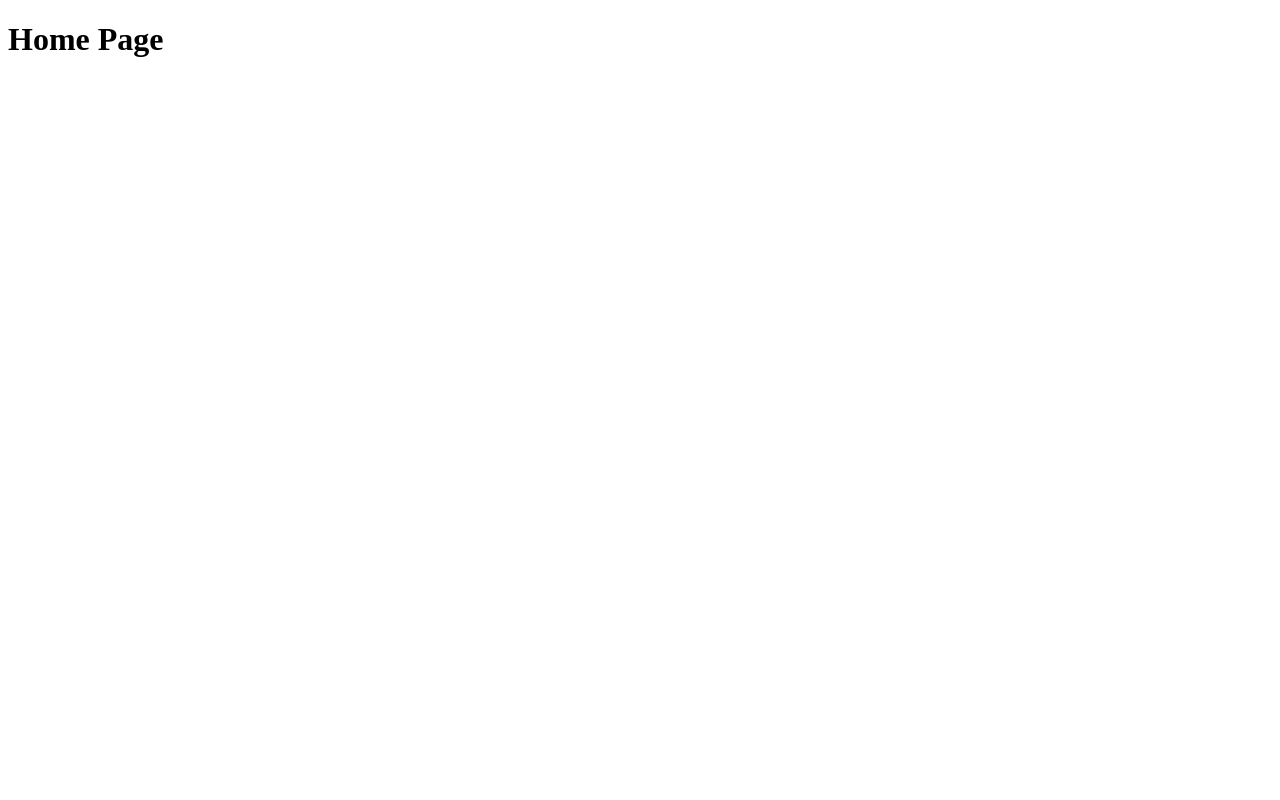
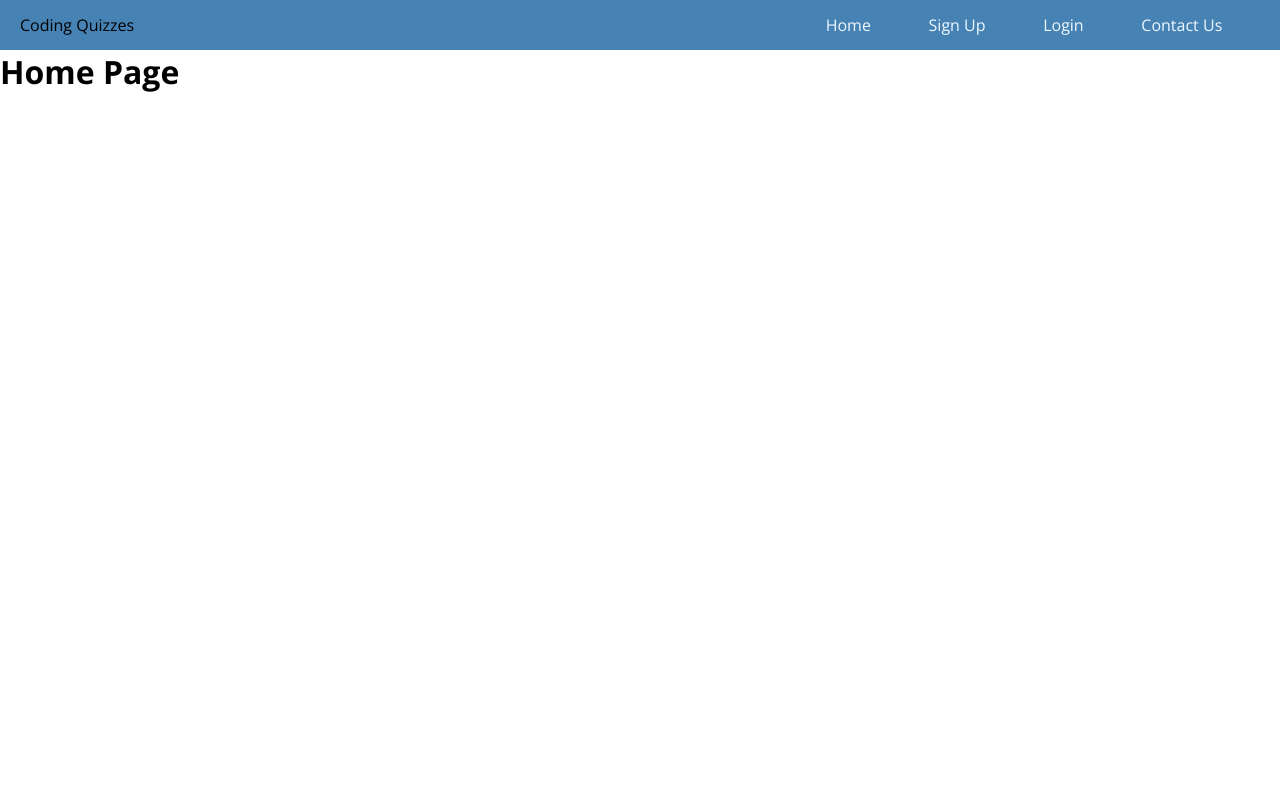
Before and after one commit to rnbrietzke10/coding-quiz-app, a Flask app: page / in a window 1280 px wide. Before the commit the page is almost empty. Run offline with Flask 2, Linux system fonts and the light colour scheme.

Commit message:
add nav bar and font family for app

```diff
--- /dev/null
+++ b/static/app.css
@@ -0,0 +1,34 @@
+*{
+    box-sizing: border-box;
+    margin: 0;
+    padding: 0;
+
+}
+
+.container{
+    width: 100%;
+    height: 100vh;
+    font-family: 'Open Sans', sans-serif;
+}
+
+.outer-nav-container{
+    display: flex;
+    justify-content: space-between;
+    background-color: steelblue;
+    align-items: center;
+    height: 50px;
+}
+.nav-heading-container {
+ margin-left: 20px;
+}
+.nav-links-container {
+    display: flex;
+    min-width: 40%;
+    justify-content: space-evenly;
+}
+
+.nav-links{
+    text-decoration: none;
+    color: aliceblue;
+
+}
--- a/templates/base.html
+++ b/templates/base.html
@@ -1,16 +1,33 @@
 <!DOCTYPE html>
 <html lang="en">
 <head>
-    <meta charset="UTF-8" />
-    <meta http-equiv="X-UA-Compatible" content="IE=edge" />
-    <meta name="viewport" content="width=device-width, initial-scale=1.0" />
-    <title>{% block title %}{% endblock%}</title>
+    <meta charset="UTF-8"/>
+    <meta http-equiv="X-UA-Compatible" content="IE=edge"/>
+    <meta name="viewport" content="width=device-width, initial-scale=1.0"/>
+    <link rel="preconnect" href="https://fonts.googleapis.com">
+    <link rel="preconnect" href="https://fonts.gstatic.com" crossorigin>
+    <link href="https://fonts.googleapis.com/css2?family=Open+Sans:wght@400;500;700&display=swap" rel="stylesheet">
+    <link rel="stylesheet" href="../static/app.css">
+    <title>{% block title %}{% endblock %}</title>
 </head>
 <body>
 <div class="container">
+    <nav class="outer-nav-container">
+        <div class="nav-heading-container">Coding Quizzes</div>
+
+        <div class="nav-links-container">
+            <a href="/" class="nav-links">Home</a>
+            <a href="/signup" class="nav-links">Sign Up</a>
+            <a href="/login" class="nav-links">Login</a>
+            <a href="/contact" class="nav-links">Contact Us</a>
+        </div>
+    </nav>
+    <div class="content">
         {% for category, message in get_flashed_messages(with_categories=True) %}
             <div class="alert alert-{{ category }}">{{ message }}</div>
         {% endfor %} {% block content %} {% endblock %}
     </div>
+
+</div>
 </body>
 </html>
```
Lines whose indentation alone changed are shown as unchanged.
